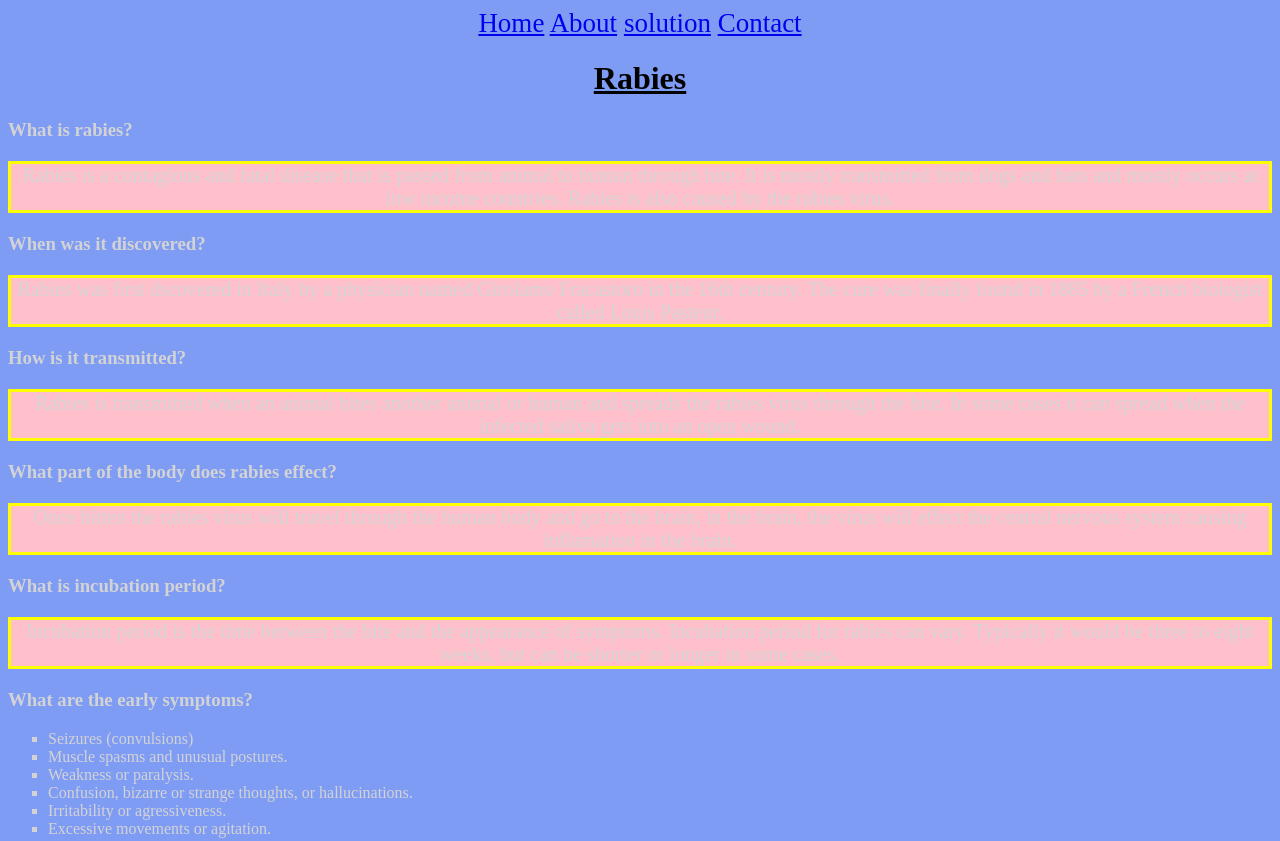
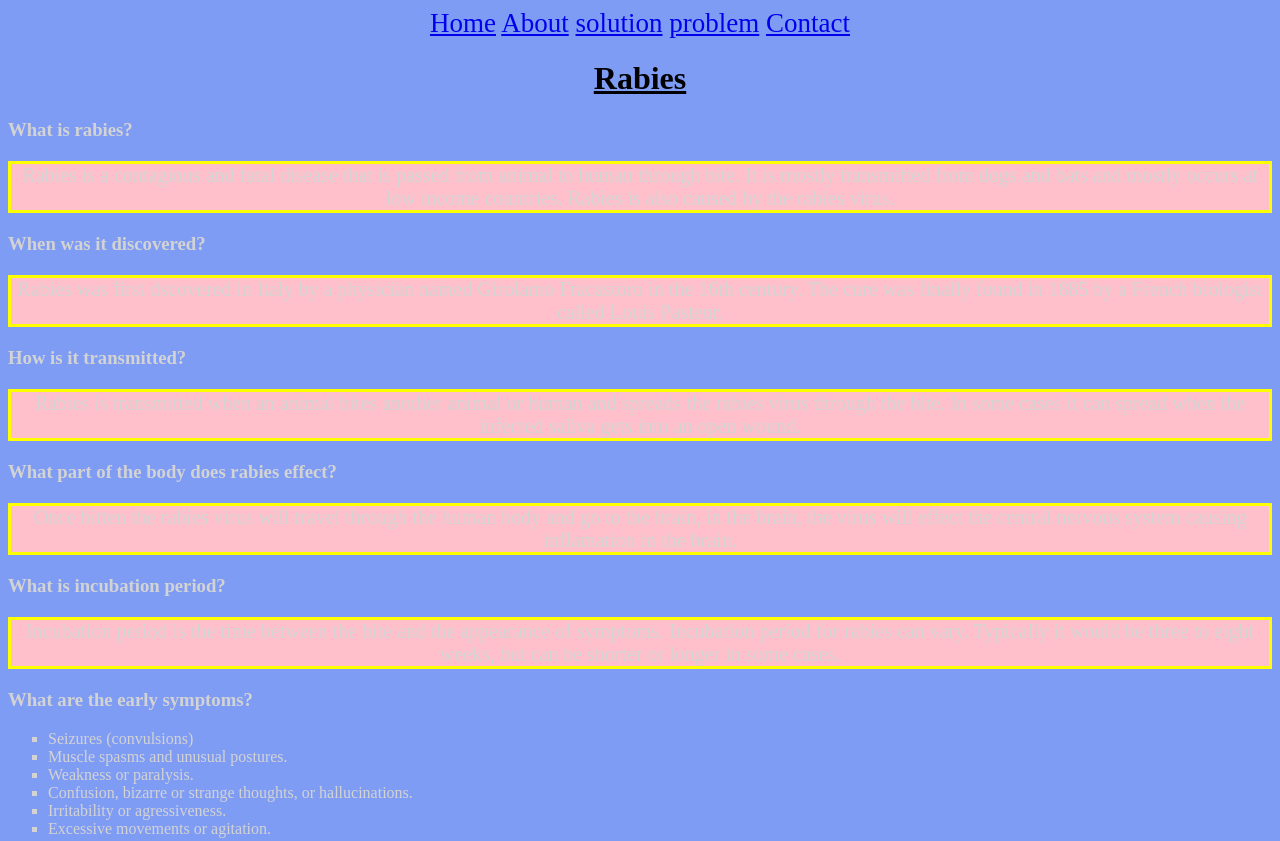
Before and after one commit to edenephrem12/Rabies, a plain HTML site: page about.html in a window 1280 px wide. Shown: the top 841 px of the page. Drawn offline with Linux system fonts and the light colour scheme.

Commit message:
Update about.html

```diff
--- a/about.html
+++ b/about.html
@@ -11,7 +11,7 @@
 	<a href="index.html"> Home</a>
 	<a href="about.html">About</a>
 	<a href="solution.html">solution</a>
-	<a href="problems.html">
+	<a href="problems.html">problem</a>
 	<a href="contact.html">Contact</a>
 
 </nav>
```
